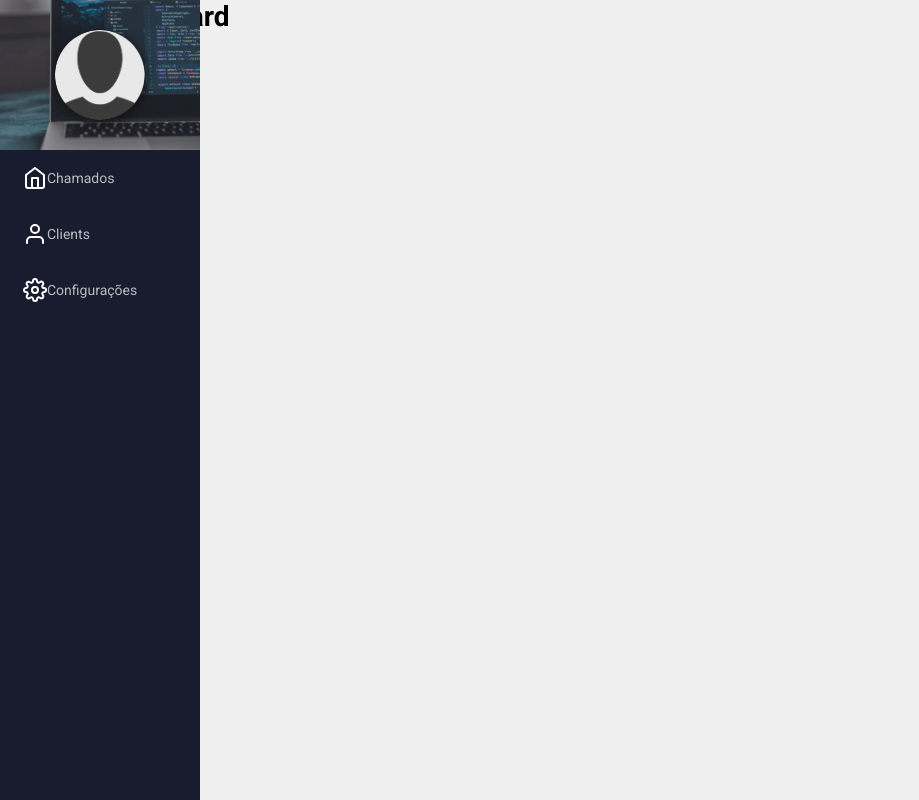
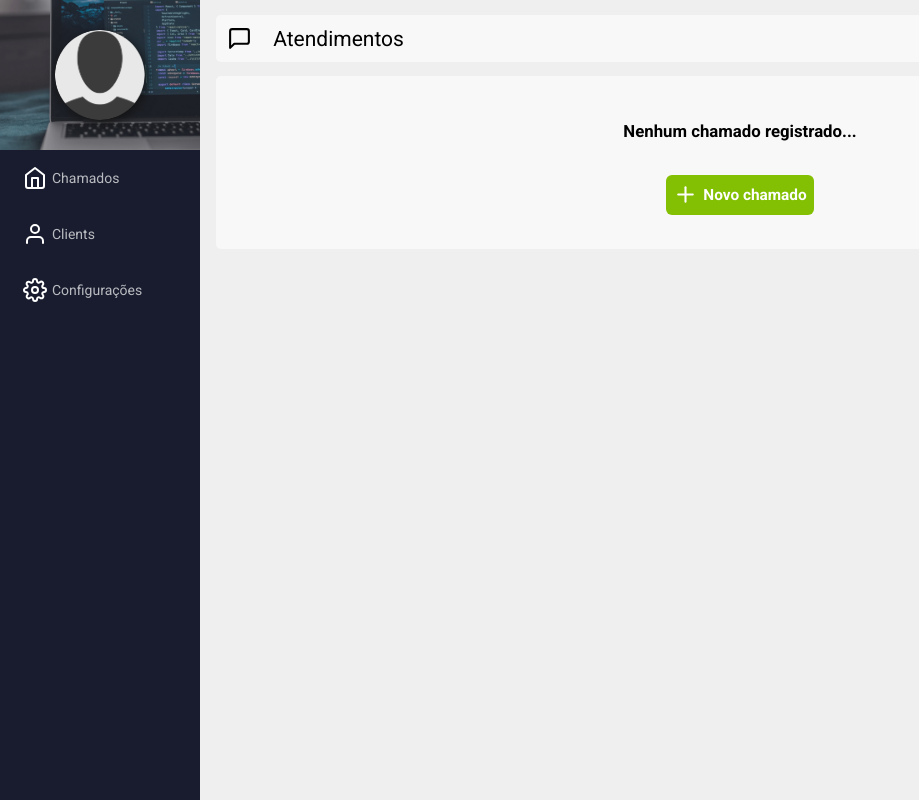
Before and after one commit to rldrodrigo/sistema-de-chamado-React, a React (Create React App) app: page /dashboard in a window 1280 px wide. Shown: the whole page, without its empty margins (0-919 px from the left). Built offline with nearby package versions, Linux system fonts and the light colour scheme; no server answers; sample sign-in values are in the browser's storage.

Commit message:
<feat> Ajuste da tela de dashboard sem chamados

```diff
--- a/src/components/Header/header.css
+++ b/src/components/Header/header.css
@@ -46,6 +46,8 @@
 
 .sidebar a svg {
     margin-left: .5em;
+
+    margin-right: 5px;
 }
 
 
--- /dev/null
+++ b/src/pages/Dashboard/dashboard.css
@@ -0,0 +1,38 @@
+.dashboard {
+    display: flex;
+    justify-content: center;
+    align-items: center;
+    flex-direction: column;
+}
+
+
+.dashboard span {
+    margin: 2em 0;
+    font-weight: 600;
+    font-size: 1.2em;
+}
+
+.new {
+    float: right;
+    margin-bottom: 1.5em;
+    background-color: #83bf02;
+    color: #FFF;
+    border: 0;
+    padding: .5em;
+    display: flex;
+    justify-content: center;
+    align-items: center;
+    font-weight: 600;
+    font-size: 1.1em;
+    border-radius: 6px;
+    transition: ease-in 0.2s;
+}
+
+.new svg {
+    margin-right: 5px;
+}
+
+.new:hover {
+    background-color: #5fd204;
+    transform: scale(1.1);
+}
--- a/src/pages/Dashboard/index.js
+++ b/src/pages/Dashboard/index.js
@@ -1,15 +1,43 @@
-import { useContext } from "react"
+import { useContext, useState } from "react"
 import { AuthContext } from '../../contexts/auth';
 
+import './dashboard.css';
+
 import Header from "../../components/Header";
+import Title from "../../components/Title";
+import { FiMessageSquare, FiPlus } from "react-icons/fi";
+import { Link } from "react-router-dom";
 
 export default function Dashboard() {
-    const { signOut } = useContext(AuthContext);
+    const [chamados, setChamados] = useState([]);
 
     return (
         <div>
             <Header />
-            <h1>Página Dashboard</h1>
+
+            <div className="content">
+                <Title name="Atendimentos">
+                    <FiMessageSquare size={25} />
+                </Title>
+
+                {chamados.length === 0 ? (
+                    <div className="container dashboard">
+                        <span>Nenhum chamado registrado...</span>
+
+                        <Link to="/new" className="new">
+                            <FiPlus size={25} color="#FFF" />
+                            Novo chamado
+                        </Link>
+                    </div>
+                ) : (
+                    <>
+                        <Link to="/new" className="new">
+                            <FiPlus size={25} color="#FFF" />
+                            Novo chamado
+                        </Link>
+                    </>
+                )}
+            </div>
         </div>
     )
 }
```
Also changed, not shown: src/components/Header/index.js (renamed from src/components/Header/index.jsx).
